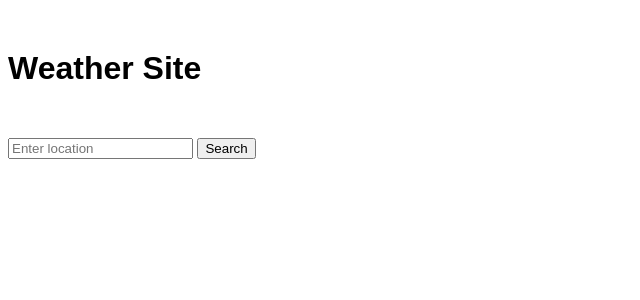
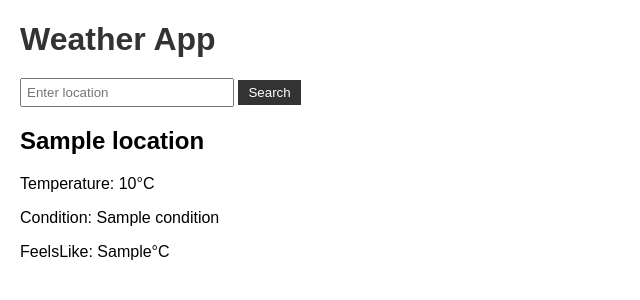
Before and after one commit to Aditya-A-Chavan/WeatherApp, a Flask app: template api/templates/index.html in a window 1280 px wide. Shown: the top 300 px of the page, without its empty margins (0-640 px from the left). Run offline with Flask 2, Linux system fonts and the light colour scheme; the template is opened without the code that fills it: most values are stand-ins (such as "Sample title", 1, 10 or a date in 2020).

Commit message:
Update index.html

```diff
--- a/api/templates/index.html
+++ b/api/templates/index.html
@@ -1,43 +1,50 @@
 <!DOCTYPE html>
 <html>
 <head>
-    <title>Weather Site</title>
-    <meta name="viewport" content="width=device-width, initial-scale=1.0">
+    <title>Weather App</title>
     <style>
-        body{
-            font-family: Arial, Sans, serif;
-            text-align: centre;
-            align-items: centre;
+        body {
+            font-family: Arial, sans-serif;
+            margin: 20px;
         }
-        h1{
-            margin-top: 50px;
-            text-align: centre;
-            align-items: centre;
+        h1 {
+            color: #333;
+            margin-bottom: 20px;
         }
-        #search-form{
-            text-align: centre;
+        .search-box {
+            margin-bottom: 10px;
+        }
+        .search-box input[type="text"] {
+            padding: 5px;
+            width: 200px;
+        }
+        .search-box input[type="submit"] {
+            padding: 5px 10px;
+            background-color: #333;
+            color: #fff;
+            border: none;
+            cursor: pointer;
+        }
+        .result {
             margin-top: 20px;
-            align-items: centre
-        }
-
-        #location,
-        #temperature,
-        #condition{
-            margin-top: 30px;
         }
     </style>
-
 </head>
 <body>
-    <h1>Weather Site</h1>
-    <form id="search-form" action="/weather" method="GET">
-        <input type="text" name="location" id="location" placeholder="Enter location">
-        <button type="submit">Search</button>
-    </form>
-    <div id="weather-info">
-        <h2 id="location"></h2>
-        <p id="temperature"></p>
-        <p id="condition"></p>
+    <h1>Weather App</h1>
+    <div class="search-box">
+        <form action="/" method="POST">
+            <input type="text" name="location" placeholder="Enter location">
+            <input type="submit" value="Search">
+        </form>
     </div>
+    {% if weather %}
+        <div class="result">
+            <h2>{{ weather.location }}</h2>
+            <p>Temperature: {{ weather.temperature }}°C</p>
+            <p>Condition: {{ weather.condition }}</p>
+            <p>FeelsLike: {{ weather.FeelsLike }}°C</p>
+        </div>
+    {% endif %}
 </body>
 </html>
```
